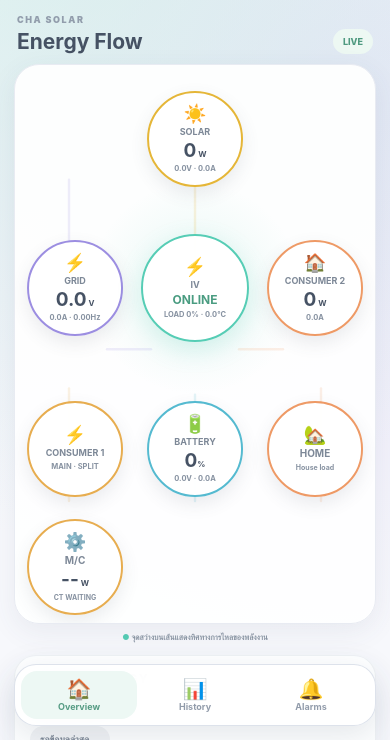
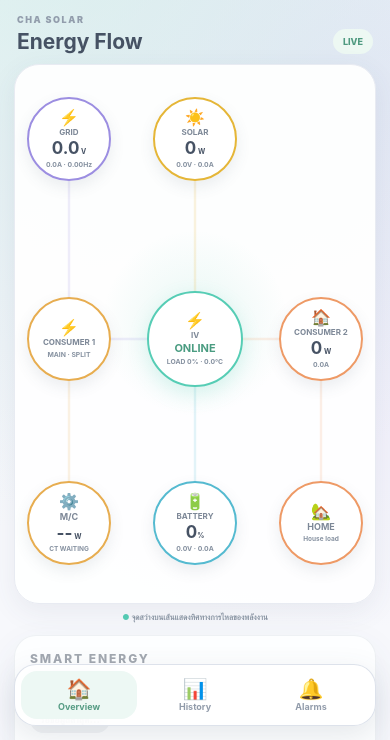
Before and after one commit to BTC-CHA/cha-solar-monitor, a plain HTML site: page index.html in a window 390 px wide. Shown: the part 104-844 px from the top of the page. Drawn offline with Linux system fonts and the light colour scheme; no server answers.

Commit message:
refine mobile node proportions

```diff
--- a/index.html
+++ b/index.html
@@ -15,6 +15,45 @@
     rel="stylesheet"
     href="style.css"
   >
+
+  <style>
+    /* Mobile flow V2: smaller nodes and the real Consumer 1 split layout. */
+    @media (max-width: 699px) {
+      .flow-stage {
+        height: 540px;
+        background: radial-gradient(circle at 50% 48%, rgba(84, 203, 180, .13), transparent 28%), rgba(255, 255, 255, .94);
+      }
+
+      .fn {
+        width: clamp(76px, 22.2vw, 84px);
+        padding: 5px;
+        box-shadow: 0 6px 15px rgba(70, 84, 103, .10);
+      }
+
+      .fn i { font-size: 16px; }
+      .fn b { margin-top: 2px; font-size: 8px; }
+      .fn strong { margin-top: 3px; font-size: 17px; }
+      .fn strong small { font-size: 7px; }
+      .fn em { margin-top: 3px; font-size: 6.8px; }
+
+      .gridn { left: 15%; top: 13.7%; }
+      .pv { left: 50%; top: 13.7%; }
+      .c1n { left: 15%; top: 50.9%; }
+      .iv {
+        left: 50%;
+        top: 50.9%;
+        width: clamp(88px, 25.5vw, 96px);
+        box-shadow: 0 7px 20px rgba(86, 205, 181, .20);
+      }
+      .iv strong { font-size: 11px; }
+      .c2n { left: 85%; top: 50.9%; }
+      .mcn { left: 15%; top: 85.2%; }
+      .battery { left: 50%; top: 85.2%; }
+      .homen { left: 85%; top: 85.2%; }
+      .homen em, .mcn em { font-size: 6.5px; }
+      .homen b, .mcn b { font-size: 9px; }
+    }
+  </style>
 
   <style>
 
```
